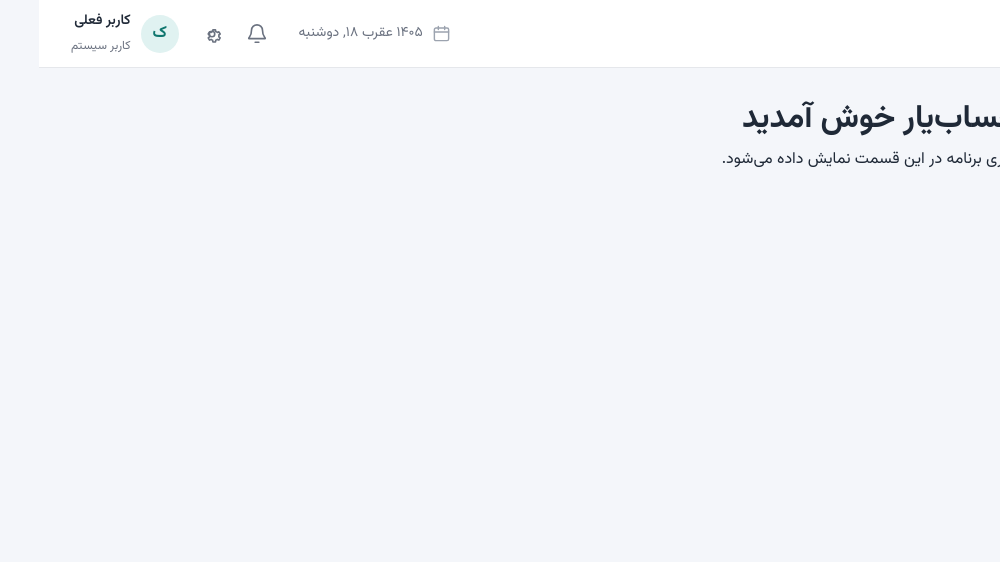
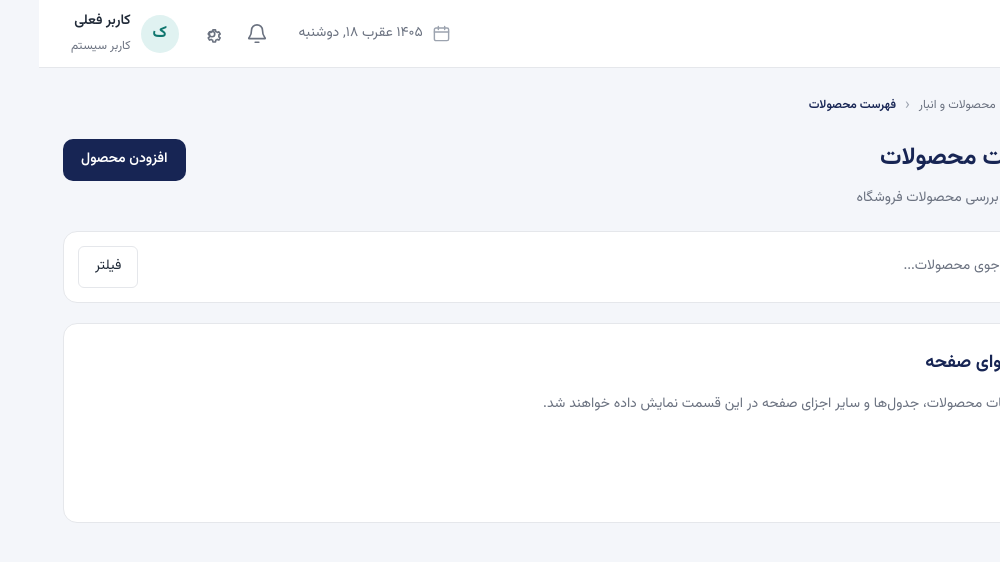
Before and after one commit to Haidari83/HesabYarProject, a React (Vite) app: page / in a window 1280 px wide. Shown: the top 562 px of the page, without its empty margins (280-1280 px from the left). Built offline with nearby package versions, Linux system fonts and the light colour scheme.

Commit message:
pageLayout تکمیل اولیه شد

```diff
--- a/src/App.jsx
+++ b/src/App.jsx
@@ -1,20 +1,68 @@
 
-import Login from './pages/Login/Login';
+// import Login from './pages/Login/Login';
 import AppLayout from './layouts/AppLayout';
+import PageLayout from './components/page/PageLayout';
 
 function App() {
   return (
     <AppLayout>
 
-      <div className="app-layout__preview">
+      <PageLayout
 
-        <h1>به حساب‌یار خوش آمدید</h1>
+        // عنوان صفحه
+        title="فهرست محصولات"
 
-        <p>
-          فضای کاری برنامه در این قسمت نمایش داده می‌شود.
-        </p>
+        // توضیحات زیر عنوان
+        description="مدیریت و بررسی محصولات فروشگاه"
 
-      </div>
+        // مسیر دسترسی؛ عنوان صفحه به‌صورت خودکار اضافه می‌شود
+        breadcrumbs={[
+          'داشبورد',
+          'محصولات و انبار'
+        ]}
+
+        // عملیات مرتبط با صفحه
+        actions={
+          <button
+            type="button"
+            className="page-demo-action"
+          >
+            افزودن محصول
+          </button>
+        }
+
+        // نوار ابزار صفحه
+        toolbar={
+          <div className="page-demo-toolbar">
+
+            <span>
+              جست‌وجوی محصولات...
+            </span>
+
+            <button type="button">
+              فیلتر
+            </button>
+
+          </div>
+        }
+
+      >
+
+        {/* محتوای آزمایشی صفحه */}
+        <div className="page-demo-content">
+
+          <h2>
+            محتوای صفحه
+          </h2>
+
+          <p>
+            اطلاعات محصولات، جدول‌ها و سایر اجزای صفحه
+            در این قسمت نمایش داده خواهند شد.
+          </p>
+
+        </div>
+
+      </PageLayout>
 
     </AppLayout>
     //  {<Login />;}
--- /dev/null
+++ b/src/components/page/PageLayout.jsx
@@ -0,0 +1,117 @@
+
+import './page-layout.css';
+
+/* =========================
+   قالب عمومی صفحات
+========================= */
+
+function PageLayout({
+  title,
+  description,
+  breadcrumbs = [],
+  actions,
+  toolbar,
+  children,
+  className = ''
+}) {
+
+  // اضافه کردن عنوان صفحه به انتهای مسیر دسترسی
+  const breadcrumbItems = [...breadcrumbs, title].filter(Boolean);
+
+  return (
+    <section
+      className={`page-layout ${className}`.trim()}
+      aria-labelledby="page-layout-title"
+    >
+
+      {/* =========================
+          مسیر دسترسی
+      ========================== */}
+
+      {breadcrumbItems.length > 0 && (
+
+        <nav
+          className="page-layout__breadcrumb"
+          aria-label="مسیر دسترسی"
+        >
+
+          <ol>
+
+            {breadcrumbItems.map((item, index) => {
+
+              // بررسی اینکه این بخش، آخرین قسمت مسیر است یا خیر
+              const isLastItem = index === breadcrumbItems.length - 1;
+
+              return (
+                <li
+                  key={`${item}-${index}`}
+                  aria-current={isLastItem ? 'page' : undefined}
+                >
+                  {item}
+                </li>
+              );
+            })}
+
+          </ol>
+
+        </nav>
+
+      )}
+
+
+      {/* =========================
+          عنوان و عملیات صفحه
+      ========================== */}
+
+      <header className="page-layout__header">
+
+        {/* عنوان و توضیحات */}
+        <div className="page-layout__heading">
+
+          <h1 id="page-layout-title">
+            {title}
+          </h1>
+
+          {description && (
+            <p>
+              {description}
+            </p>
+          )}
+
+        </div>
+
+
+        {/* دکمه‌ها و عملیات مرتبط با صفحه */}
+        {actions && (
+          <div className="page-layout__actions">
+            {actions}
+          </div>
+        )}
+
+      </header>
+
+
+      {/* =========================
+          نوار ابزار صفحه
+      ========================== */}
+
+      {toolbar && (
+        <div className="page-layout__toolbar">
+          {toolbar}
+        </div>
+      )}
+
+
+      {/* =========================
+          محتوای اصلی صفحه
+      ========================== */}
+
+      <div className="page-layout__content">
+        {children}
+      </div>
+
+    </section>
+  );
+}
+
+export default PageLayout;
--- /dev/null
+++ b/src/components/page/page-layout.css
@@ -0,0 +1,240 @@
+/* =========================
+   ساختار عمومی صفحه
+========================= */
+
+.page-layout {
+  width: 100%;
+  min-width: 0;
+
+  display: flex;
+  flex-direction: column;
+  gap: 20px;
+}
+
+
+/* =========================
+   مسیر دسترسی
+========================= */
+
+.page-layout__breadcrumb ol {
+  display: flex;
+  align-items: center;
+  flex-wrap: wrap;
+  gap: 9px;
+
+  margin: 0;
+  padding: 0;
+
+  list-style: none;
+}
+
+.page-layout__breadcrumb li {
+  display: flex;
+  align-items: center;
+  gap: 9px;
+
+  color: var(--color-text-secondary);
+
+  font-size: var(--font-size-xs);
+}
+
+/* افزودن جداکننده بین بخش‌های مسیر */
+.page-layout__breadcrumb li:not(:last-child)::after {
+  content: "‹";
+
+  color: #9ca3af;
+  font-size: 16px;
+}
+
+/* مشخص کردن صفحه فعلی */
+.page-layout__breadcrumb li[aria-current="page"] {
+  color: var(--color-primary);
+  font-weight: 600;
+}
+
+
+/* =========================
+   سربرگ صفحه
+========================= */
+
+.page-layout__header {
+  display: flex;
+  align-items: flex-start;
+  justify-content: space-between;
+  flex-wrap: wrap;
+
+  gap: 20px;
+
+  min-width: 0;
+}
+
+.page-layout__heading {
+  min-width: 0;
+}
+
+.page-layout__heading h1 {
+  margin: 0;
+
+  color: var(--color-primary);
+
+  font-size: var(--font-size-2xl);
+  font-weight: 700;
+  line-height: 1.6;
+}
+
+.page-layout__heading p {
+  margin: 7px 0 0;
+
+  color: var(--color-text-secondary);
+
+  font-size: var(--font-size-sm);
+  line-height: 1.9;
+}
+
+
+/* =========================
+   عملیات صفحه
+========================= */
+
+.page-layout__actions {
+  display: flex;
+  align-items: center;
+  flex-wrap: wrap;
+  gap: 10px;
+
+  flex-shrink: 0;
+}
+
+
+/* =========================
+   نوار ابزار
+========================= */
+
+.page-layout__toolbar {
+  min-width: 0;
+
+  padding: 14px;
+
+  background-color: var(--color-surface);
+
+  border: 1px solid var(--color-border);
+  border-radius: var(--radius-lg);
+}
+
+
+/* =========================
+   محتوای صفحه
+========================= */
+
+.page-layout__content {
+  width: 100%;
+  min-width: 0;
+
+  display: flex;
+  flex-direction: column;
+  gap: 16px;
+}
+
+
+/* =========================
+   واکنش‌گرایی
+========================= */
+
+@media (max-width: 640px) {
+
+  .page-layout {
+    gap: 16px;
+  }
+
+  .page-layout__header {
+    flex-direction: column;
+    gap: 14px;
+  }
+
+  .page-layout__heading h1 {
+    font-size: var(--font-size-xl);
+  }
+
+  .page-layout__actions {
+    width: 100%;
+  }
+
+  .page-layout__toolbar {
+    padding: 10px;
+  }
+
+}
+
+
+/* =========================
+   استایل‌های موقت برای آزمایش
+========================= */
+
+/* دکمه آزمایشی افزودن محصول */
+.page-demo-action {
+  min-height: 42px;
+
+  padding: 9px 18px;
+
+  border: 0;
+  border-radius: var(--radius-md);
+
+  background-color: var(--color-primary);
+  color: #ffffff;
+
+  font-family: var(--font-family);
+  font-size: var(--font-size-sm);
+  font-weight: 600;
+}
+
+/* نوار ابزار آزمایشی */
+.page-demo-toolbar {
+  display: flex;
+  align-items: center;
+  flex-wrap: wrap;
+  justify-content: space-between;
+
+  gap: 12px;
+
+  color: var(--color-text-secondary);
+  font-size: var(--font-size-sm);
+}
+
+.page-demo-toolbar button {
+  padding: 8px 16px;
+
+  border: 1px solid var(--color-border);
+  border-radius: var(--radius-sm);
+
+  background-color: #ffffff;
+  color: var(--color-text);
+
+  font-family: var(--font-family);
+}
+
+/* محتوای آزمایشی */
+.page-demo-content {
+  min-height: 200px;
+
+  padding: 24px;
+
+  background-color: var(--color-surface);
+
+  border: 1px solid var(--color-border);
+  border-radius: var(--radius-lg);
+}
+
+.page-demo-content h2 {
+  margin: 0 0 12px;
+
+  color: var(--color-primary);
+  font-size: var(--font-size-lg);
+}
+
+.page-demo-content p {
+  margin: 0;
+
+  color: var(--color-text-secondary);
+  font-size: var(--font-size-sm);
+  line-height: 1.9;
+}
```
Also changed, not shown: src/components/navigation/sidebar.css (+0 -58 lines).
